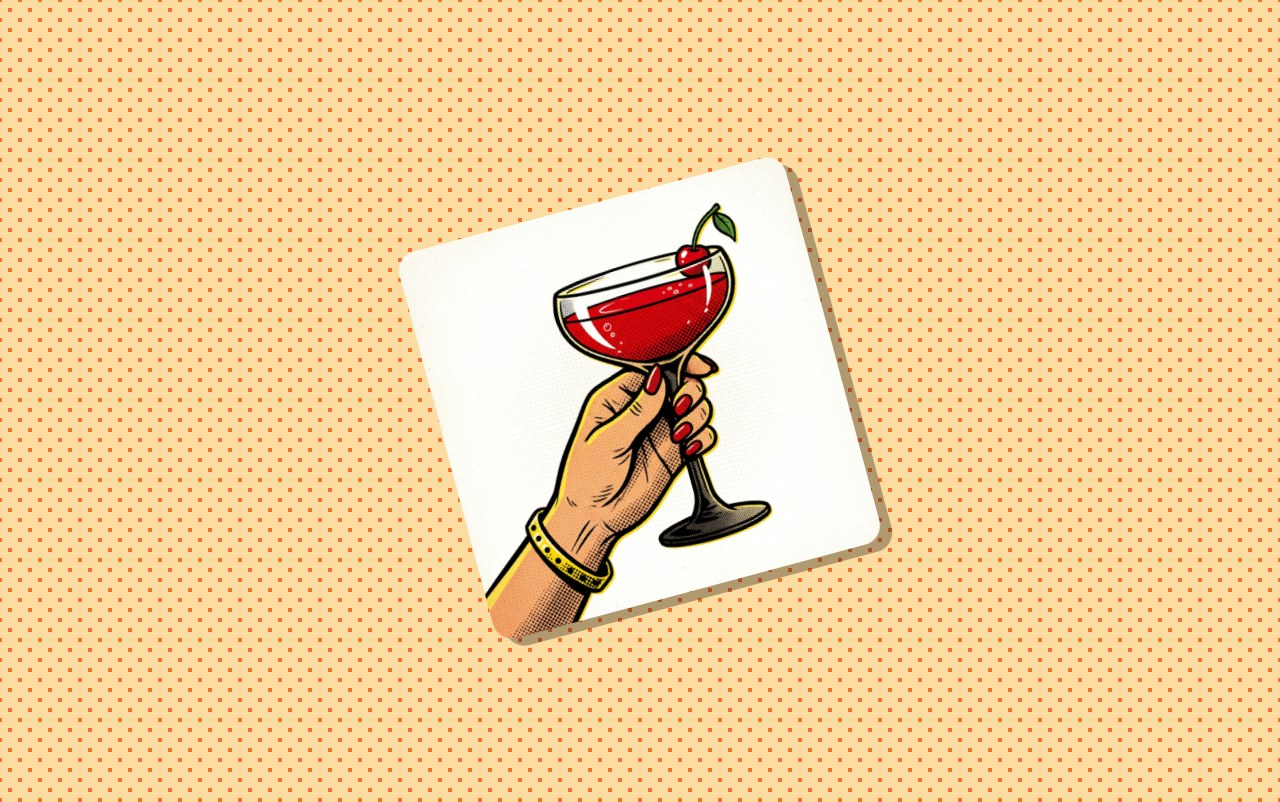
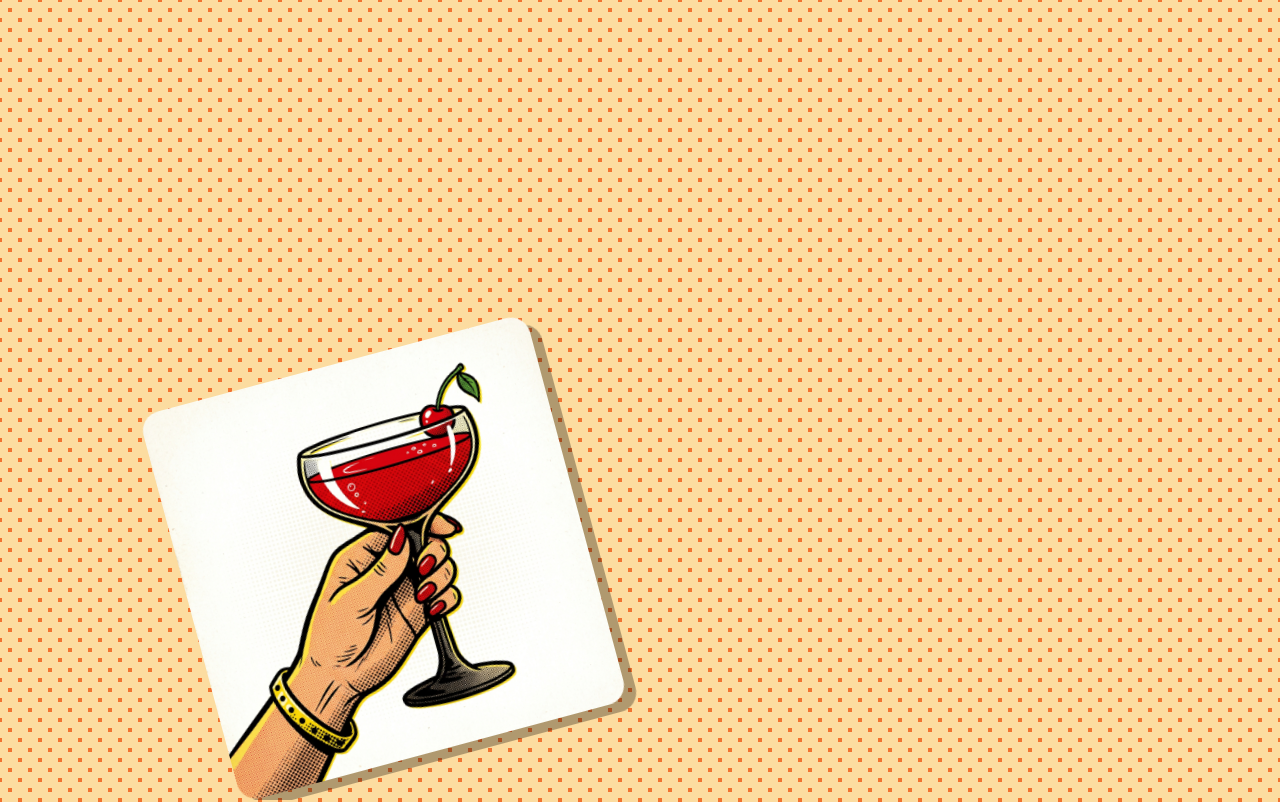
Before and after one commit to madd69x/genesis, a Next.js app: page / in a window 1280 px wide. Shown: the top 802 px of the page. Built offline with nearby package versions, Linux system fonts and the light colour scheme.

Commit message:
fix: Update glass asset position/z-index and remove white backgrounds from floating assets

```diff
--- a/src/app/page.module.css
+++ b/src/app/page.module.css
@@ -95,7 +95,7 @@
   align-items: center;
   justify-content: center;
   pointer-events: none;
-  z-index: 10;
+  z-index: 1;
 }
 
 .glassImage {
@@ -103,6 +103,7 @@
   max-width: 400px;
   min-width: 250px;
   filter: drop-shadow(10px 10px 0px rgba(0,0,0,0.3));
+  mix-blend-mode: multiply;
 }
 
 /* FLOATING ASSETS */
@@ -114,6 +115,7 @@
   filter: drop-shadow(15px 15px 0px rgba(0,0,0,0.4));
   pointer-events: none;
   mix-blend-mode: multiply; /* Removes white background */
+  z-index: 100;
 }
 
 /* INTRO SCENE (Phase 2) */
--- a/src/app/page.tsx
+++ b/src/app/page.tsx
@@ -21,9 +21,9 @@ export default function Home() {
   const heroZ = useTransform(scrollYProgress, [0, 0.2], [0, -500]);
 
   // --- THE GLASS (Moves continuously across phases) ---
-  // Starts centered, then shrinks and moves to the top right corner
-  const glassX = useTransform(scrollYProgress, [0, 0.2, 0.4], ['0%', '150%', '150%']);
-  const glassY = useTransform(scrollYProgress, [0, 0.2, 0.4], ['0%', '-50%', '-50%']);
+  // Starts at bottom-left, then shrinks and moves to the top right corner
+  const glassX = useTransform(scrollYProgress, [0, 0.2, 0.4], ['-20vw', '25vw', '25vw']);
+  const glassY = useTransform(scrollYProgress, [0, 0.2, 0.4], ['20vh', '-25vh', '-25vh']);
   const glassScale = useTransform(scrollYProgress, [0, 0.2, 0.4], [1, 0.4, 0.4]);
   const glassRotate = useTransform(scrollYProgress, [0, 0.2, 1], [-15, 10, 45]);
 
```
